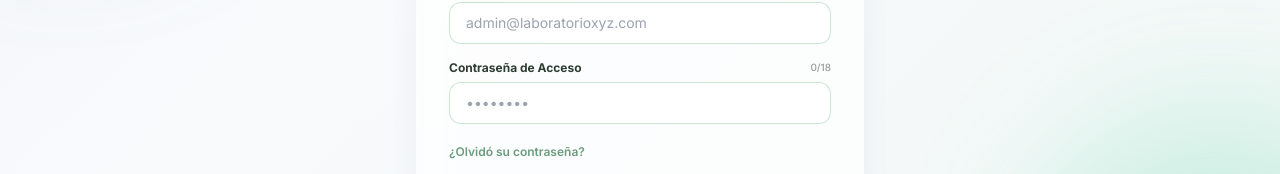
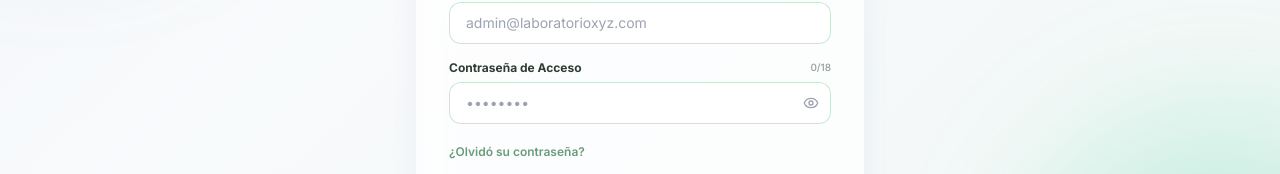
Before and after one commit to Ivanherrera08/Laboratorio_lex, a Next.js app in the folder zone-control-frontend/: page /login in a window 1280 px wide. Shown: the part 384-558 px from the top of the page. Built offline with nearby package versions, Linux system fonts and the light colour scheme.

Commit message:
feat: agregar icono de ojo para mostrar/ocultar contraseña en login y creacion de usuarios

```diff
--- a/zone-control-frontend/src/app/dashboard/usuarios/page.tsx
+++ b/zone-control-frontend/src/app/dashboard/usuarios/page.tsx
@@ -18,6 +18,8 @@
   X,
   Sparkles,
   Check,
+  Eye,
+  EyeOff,
 } from 'lucide-react';
 import { useAuth } from '@/context/AuthContext';
 import { useNotifications } from '@/context/NotificationContext';
@@ -67,6 +69,8 @@
   const [rol, setRol] = useState<RolUsuario>('GESTOR_PERSONAL');
   const [password, setPassword] = useState('');
   const [confirmPassword, setConfirmPassword] = useState('');
+  const [showPassword, setShowPassword] = useState(false);
+  const [showConfirmPassword, setShowConfirmPassword] = useState(false);
 
   // Errores de validación en tiempo real
   const [errores, setErrores] = useState<Record<string, string>>({});
@@ -489,17 +493,26 @@
                       <label className="block text-[10px] font-bold text-brand-text">Contraseña (Mín 6 car., Máx 18) *</label>
                       <span className="text-[9px] font-mono text-brand-primary">{password.length}/18</span>
                     </div>
+                    <div className="relative">
                       <input
-                      type="password"
+                        type={showPassword ? 'text' : 'password'}
                         required
                         value={password}
                         onChange={(e) => setPassword(e.target.value)}
                         placeholder="••••••••"
                         maxLength={18}
-                      className={`w-full px-3 py-2 rounded-xl border text-xs bg-white focus:outline-none focus:ring-2 ${
+                        className={`w-full px-3 py-2 pr-9 rounded-xl border text-xs bg-white focus:outline-none focus:ring-2 ${
                           errores.password ? 'border-red-400 focus:ring-red-200 bg-red-50/40' : 'border-brand-accent/60 focus:ring-brand-primary/40'
                         }`}
                       />
+                      <button
+                        type="button"
+                        onClick={() => setShowPassword(!showPassword)}
+                        className="absolute right-2.5 top-1/2 -translate-y-1/2 text-gray-400 hover:text-gray-600 focus:outline-none"
+                      >
+                        {showPassword ? <EyeOff className="w-3.5 h-3.5" /> : <Eye className="w-3.5 h-3.5" />}
+                      </button>
+                    </div>
                     {errores.password && <p className="text-[10px] text-red-600 font-semibold mt-1">{errores.password}</p>}
                   </div>
                   <div>
@@ -507,17 +520,26 @@
                       <label className="block text-[10px] font-bold text-brand-text">Confirmar Contraseña *</label>
                       <span className="text-[9px] font-mono text-brand-primary">{confirmPassword.length}/18</span>
                     </div>
+                    <div className="relative">
                       <input
-                      type="password"
+                        type={showConfirmPassword ? 'text' : 'password'}
                         required
                         value={confirmPassword}
                         onChange={(e) => setConfirmPassword(e.target.value)}
                         placeholder="••••••••"
                         maxLength={18}
-                      className={`w-full px-3 py-2 rounded-xl border text-xs bg-white focus:outline-none focus:ring-2 ${
+                        className={`w-full px-3 py-2 pr-9 rounded-xl border text-xs bg-white focus:outline-none focus:ring-2 ${
                           errores.confirmPassword ? 'border-red-400 focus:ring-red-200 bg-red-50/40' : 'border-brand-accent/60 focus:ring-brand-primary/40'
                         }`}
                       />
+                      <button
+                        type="button"
+                        onClick={() => setShowConfirmPassword(!showConfirmPassword)}
+                        className="absolute right-2.5 top-1/2 -translate-y-1/2 text-gray-400 hover:text-gray-600 focus:outline-none"
+                      >
+                        {showConfirmPassword ? <EyeOff className="w-3.5 h-3.5" /> : <Eye className="w-3.5 h-3.5" />}
+                      </button>
+                    </div>
                     {errores.confirmPassword && <p className="text-[10px] text-red-600 font-semibold mt-1">{errores.confirmPassword}</p>}
                   </div>
                 </div>
--- a/zone-control-frontend/src/app/login/page.tsx
+++ b/zone-control-frontend/src/app/login/page.tsx
@@ -4,7 +4,7 @@
 import { useRouter, useSearchParams } from 'next/navigation';
 import { useAuth } from '@/context/AuthContext';
 import { api } from '@/lib/api';
-import { Lock, Mail, AlertTriangle, KeyRound, ArrowLeft, Info, Check, ShieldAlert } from 'lucide-react';
+import { Lock, Mail, AlertTriangle, KeyRound, ArrowLeft, Info, Check, ShieldAlert, Eye, EyeOff } from 'lucide-react';
 import Link from 'next/link';
 
 function LoginFormContent() {
@@ -30,6 +30,7 @@
   const [showRecuperar, setShowRecuperar] = useState(false);
   const [recuperarCorreo, setRecuperarCorreo] = useState('');
   const [recuperarMsg, setRecuperarMsg] = useState('');
+  const [showPassword, setShowPassword] = useState(false);
 
   const { login, isAuthenticated } = useAuth();
   const router = useRouter();
@@ -200,16 +201,25 @@
               <label className="block text-xs font-bold text-brand-text">Contraseña de Acceso</label>
               <span className="text-[10px] font-medium text-brand-text/50">{password.length}/18</span>
             </div>
+            <div className="relative">
               <input
-              type="password"
+                type={showPassword ? 'text' : 'password'}
                 required
                 disabled={isBloqueado}
                 value={password}
                 onChange={(e) => setPassword(e.target.value)}
                 placeholder="••••••••"
                 maxLength={18}
-              className="w-full px-4 py-2.5 rounded-xl border border-brand-accent/60 focus:outline-none focus:ring-2 focus:ring-brand-primary/40 text-sm transition-all disabled:bg-gray-100"
+                className="w-full px-4 py-2.5 pr-10 rounded-xl border border-brand-accent/60 focus:outline-none focus:ring-2 focus:ring-brand-primary/40 text-sm transition-all disabled:bg-gray-100"
               />
+              <button
+                type="button"
+                onClick={() => setShowPassword(!showPassword)}
+                className="absolute right-3 top-1/2 -translate-y-1/2 text-gray-400 hover:text-gray-600 focus:outline-none"
+              >
+                {showPassword ? <EyeOff className="w-4 h-4" /> : <Eye className="w-4 h-4" />}
+              </button>
+            </div>
           </div>
 
           <div className="flex items-center justify-between pt-1">
```
Lines whose indentation alone changed are shown as unchanged.
